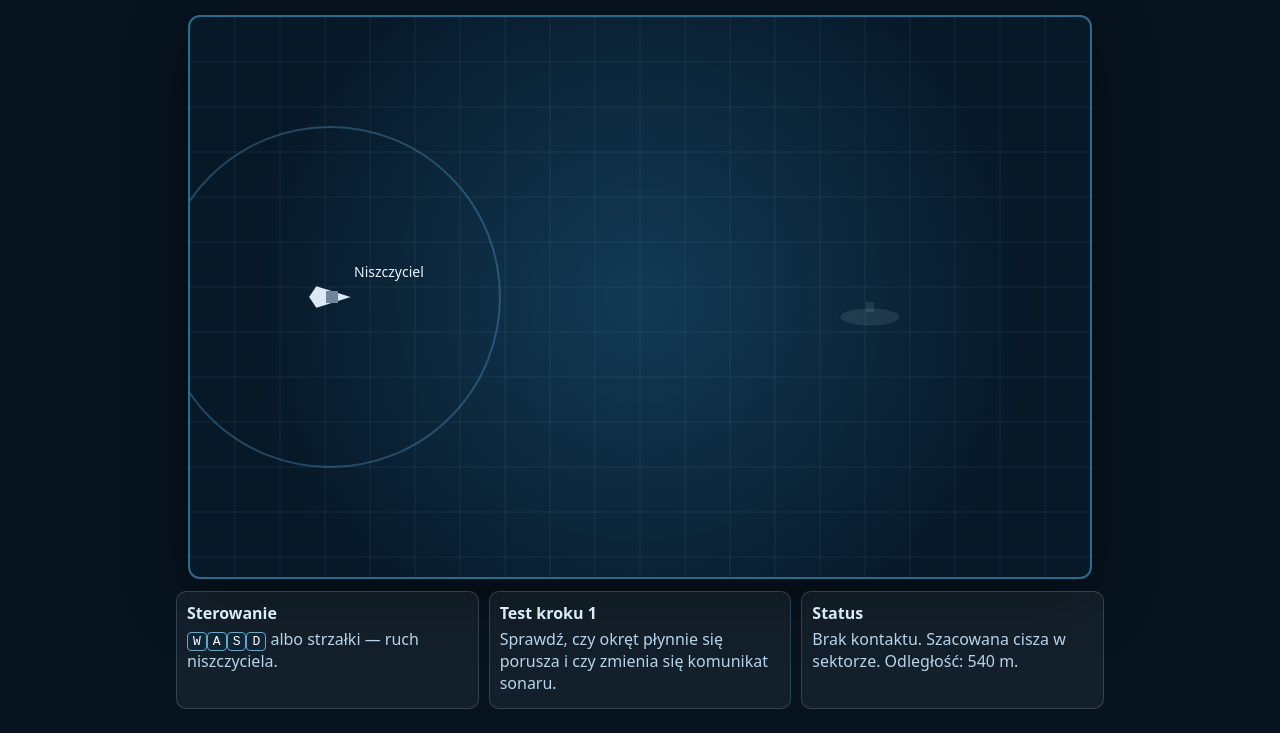
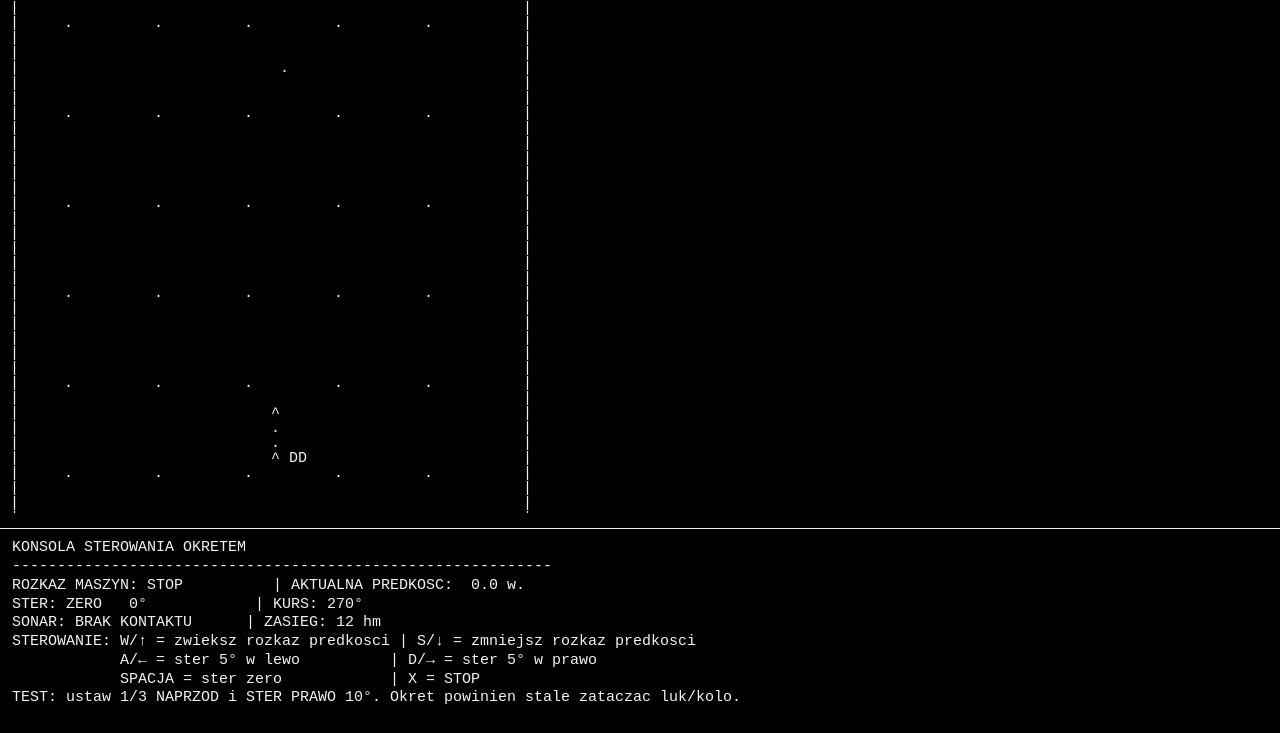
Before and after one commit to DabTheMatt/destroyer, a plain HTML site: page index.html in a window 1280 px wide. Shown: the part 82-815 px from the top of the page. Drawn offline with Linux system fonts and the light colour scheme.

Commit message:
Update index.html ascii

```diff
--- a/index.html
+++ b/index.html
@@ -3,273 +3,266 @@
 <head>
   <meta charset="UTF-8" />
   <meta name="viewport" content="width=device-width, initial-scale=1.0" />
-  <title>U-Booty i Niszczyciele — prototyp</title>
+  <title>U-Booty i Niszczyciele — ASCII</title>
   <style>
+    :root {
+      --bg: #000;
+      --fg: #f2f2f2;
+      --muted: #a8a8a8;
+    }
+
+    * { box-sizing: border-box; }
+
     body {
       margin: 0;
-      background: #07131f;
-      color: #e8f4ff;
-      font-family: system-ui, -apple-system, BlinkMacSystemFont, "Segoe UI", sans-serif;
+      background: var(--bg);
+      color: var(--fg);
+      font-family: "Courier New", Courier, monospace;
+      height: 100vh;
+      overflow: hidden;
       display: flex;
       flex-direction: column;
-      align-items: center;
-      min-height: 100vh;
     }
 
-    header {
-      width: min(960px, 100%);
-      padding: 16px;
-      box-sizing: border-box;
+    #screen {
+      flex: 1;
+      white-space: pre;
+      line-height: 1;
+      font-size: 15px;
+      padding: 8px 10px;
+      overflow: hidden;
+      user-select: none;
     }
 
-    h1 {
-      margin: 0 0 6px;
-      font-size: 24px;
-    }
-
-    p {
-      margin: 4px 0;
-      color: #b7d4ea;
-    }
-
-    canvas {
-      background: radial-gradient(circle at center, #123a55 0%, #071827 75%);
-      border: 2px solid #2a6b8d;
-      border-radius: 12px;
-      box-shadow: 0 20px 60px rgba(0, 0, 0, 0.4);
-      max-width: 96vw;
-      max-height: 72vh;
-    }
-
-    .panel {
-      width: min(960px, 100%);
-      padding: 12px 16px 24px;
-      box-sizing: border-box;
-      display: grid;
-      grid-template-columns: repeat(auto-fit, minmax(220px, 1fr));
-      gap: 10px;
-      color: #d8ecfa;
-    }
-
-    .card {
-      border: 1px solid rgba(170, 220, 255, 0.2);
-      background: rgba(255, 255, 255, 0.05);
-      border-radius: 10px;
-      padding: 10px;
-    }
-
-    kbd {
-      background: #0f2435;
-      border: 1px solid #6ba4c4;
-      border-radius: 4px;
-      padding: 1px 5px;
-      color: white;
+    #console {
+      border-top: 1px solid var(--fg);
+      padding: 10px 12px;
+      min-height: 138px;
+      white-space: pre-wrap;
+      font-size: 15px;
+      line-height: 1.25;
     }
   </style>
 </head>
 <body>
-  <header>
-    <h1>U-Booty i Niszczyciele — krok 1</h1>
-    <p>Cel prototypu: poruszaj niszczycielem i wykryj U-Boota sonarem.</p>
-  </header>
-
-  <canvas id="game" width="900" height="560"></canvas>
-
-  <section class="panel">
-    <div class="card">
-      <strong>Sterowanie</strong>
-      <p><kbd>W</kbd><kbd>A</kbd><kbd>S</kbd><kbd>D</kbd> albo strzałki — ruch niszczyciela.</p>
-    </div>
-    <div class="card">
-      <strong>Test kroku 1</strong>
-      <p>Sprawdź, czy okręt płynnie się porusza i czy zmienia się komunikat sonaru.</p>
-    </div>
-    <div class="card">
-      <strong>Status</strong>
-      <p id="status">Uruchamianie...</p>
-    </div>
-  </section>
+  <pre id="screen"></pre>
+  <div id="console"></div>
 
   <script>
-    const canvas = document.getElementById("game");
-    const ctx = canvas.getContext("2d");
-    const statusEl = document.getElementById("status");
+    const screen = document.getElementById("screen");
+    const consolePanel = document.getElementById("console");
 
-    const keys = new Set();
+    // Bardziej wertykalna mapa: mniej kolumn, więcej wierszy.
+    const COLS = 58;
+    const ROWS = 42;
 
-    const destroyer = {
-      x: 140,
-      y: 280,
-      radius: 16,
-      speed: 180,
-      heading: 0
+    const keysPressed = new Set();
+    const keysHandled = new Set();
+
+    const speedOrders = [
+      { name: "STOP", value: 0 },
+      { name: "1/3 NAPRZOD", value: 2.5 },
+      { name: "2/3 NAPRZOD", value: 5.0 },
+      { name: "CALA NAPRZOD", value: 7.5 },
+      { name: "FLANKA", value: 10.0 }
+    ];
+
+    const ship = {
+      x: 29,
+      y: 34,
+      heading: -Math.PI / 2,
+      speed: 0,
+      targetSpeedIndex: 0,
+      rudder: 0,
+      maxRudder: 30,
+      acceleration: 1.2
     };
 
     const uboat = {
-      x: 680,
-      y: 300,
-      radius: 14,
+      x: 30,
+      y: 8,
       detected: false
     };
 
-    const sonar = {
-      range: 170
-    };
+    const sonar = { range: 12 };
 
     let lastTime = performance.now();
 
     window.addEventListener("keydown", (event) => {
-      keys.add(event.key.toLowerCase());
+      const key = event.key.toLowerCase();
+      keysPressed.add(key);
+      if (["arrowup", "arrowdown", "arrowleft", "arrowright", " "].includes(key)) {
+        event.preventDefault();
+      }
     });
 
     window.addEventListener("keyup", (event) => {
-      keys.delete(event.key.toLowerCase());
+      const key = event.key.toLowerCase();
+      keysPressed.delete(key);
+      keysHandled.delete(key);
     });
+
+    function wasPressedOnce(key) {
+      if (keysPressed.has(key) && !keysHandled.has(key)) {
+        keysHandled.add(key);
+        return true;
+      }
+      return false;
+    }
 
     function clamp(value, min, max) {
       return Math.max(min, Math.min(max, value));
     }
 
     function distance(a, b) {
-      const dx = a.x - b.x;
-      const dy = a.y - b.y;
-      return Math.hypot(dx, dy);
+      return Math.hypot(a.x - b.x, a.y - b.y);
     }
 
-    function update(dt) {
-      let dx = 0;
-      let dy = 0;
+    function angleToGlyph(angle) {
+      const normalized = ((angle % (Math.PI * 2)) + Math.PI * 2) % (Math.PI * 2);
+      const sector = Math.round(normalized / (Math.PI / 4)) % 8;
+      return [">", "\\", "v", "/", "<", "\\", "^", "/"][sector];
+    }
 
-      if (keys.has("arrowup") || keys.has("w")) dy -= 1;
-      if (keys.has("arrowdown") || keys.has("s")) dy += 1;
-      if (keys.has("arrowleft") || keys.has("a")) dx -= 1;
-      if (keys.has("arrowright") || keys.has("d")) dx += 1;
+    function put(grid, x, y, char) {
+      const ix = Math.round(x);
+      const iy = Math.round(y);
+      if (ix >= 0 && ix < COLS && iy >= 0 && iy < ROWS) grid[iy][ix] = char;
+    }
 
-      if (dx !== 0 || dy !== 0) {
-        const length = Math.hypot(dx, dy);
-        dx /= length;
-        dy /= length;
+    function drawText(grid, x, y, text) {
+      for (let i = 0; i < text.length; i++) put(grid, x + i, y, text[i]);
+    }
 
-        destroyer.x += dx * destroyer.speed * dt;
-        destroyer.y += dy * destroyer.speed * dt;
-        destroyer.heading = Math.atan2(dy, dx);
+    function updateOrders() {
+      if (wasPressedOnce("arrowup") || wasPressedOnce("w")) {
+        ship.targetSpeedIndex = clamp(ship.targetSpeedIndex + 1, 0, speedOrders.length - 1);
       }
 
-      destroyer.x = clamp(destroyer.x, destroyer.radius, canvas.width - destroyer.radius);
-      destroyer.y = clamp(destroyer.y, destroyer.radius, canvas.height - destroyer.radius);
+      if (wasPressedOnce("arrowdown") || wasPressedOnce("s")) {
+        ship.targetSpeedIndex = clamp(ship.targetSpeedIndex - 1, 0, speedOrders.length - 1);
+      }
 
-      const d = distance(destroyer, uboat);
-      uboat.detected = d <= sonar.range;
+      if (wasPressedOnce("arrowleft") || wasPressedOnce("a")) {
+        ship.rudder = clamp(ship.rudder - 5, -ship.maxRudder, ship.maxRudder);
+      }
 
-      if (uboat.detected) {
-        statusEl.textContent = `Kontakt sonarowy! Odległość: ${Math.round(d)} m.`;
-      } else {
-        statusEl.textContent = `Brak kontaktu. Szacowana cisza w sektorze. Odległość: ${Math.round(d)} m.`;
+      if (wasPressedOnce("arrowright") || wasPressedOnce("d")) {
+        ship.rudder = clamp(ship.rudder + 5, -ship.maxRudder, ship.maxRudder);
       }
+
+      if (wasPressedOnce(" ")) ship.rudder = 0;
+      if (wasPressedOnce("x")) ship.targetSpeedIndex = 0;
     }
 
-    function drawGrid() {
-      ctx.save();
-      ctx.strokeStyle = "rgba(180, 230, 255, 0.08)";
-      ctx.lineWidth = 1;
+    function updatePhysics(dt) {
+      const targetSpeed = speedOrders[ship.targetSpeedIndex].value;
 
-      for (let x = 0; x <= canvas.width; x += 45) {
-        ctx.beginPath();
-        ctx.moveTo(x, 0);
-        ctx.lineTo(x, canvas.height);
-        ctx.stroke();
+      if (ship.speed < targetSpeed) {
+        ship.speed = Math.min(targetSpeed, ship.speed + ship.acceleration * dt);
+      } else if (ship.speed > targetSpeed) {
+        ship.speed = Math.max(targetSpeed, ship.speed - ship.acceleration * dt);
       }
 
-      for (let y = 0; y <= canvas.height; y += 45) {
-        ctx.beginPath();
-        ctx.moveTo(0, y);
-        ctx.lineTo(canvas.width, y);
-        ctx.stroke();
-      }
+      // Stały ster daje stały skręt. Im większa prędkość i wychylenie, tym ciaśniejszy zwrot.
+      const speedFactor = ship.speed / 10;
+      const rudderFactor = ship.rudder / ship.maxRudder;
+      const turnRate = rudderFactor * speedFactor * 0.9;
+      ship.heading += turnRate * dt;
 
-      ctx.restore();
-    }
+      // Znakowa mapa jest wyższa niż szersza, więc ruch Y ma inną skalę.
+      ship.x += Math.cos(ship.heading) * ship.speed * dt * 1.55;
+      ship.y += Math.sin(ship.heading) * ship.speed * dt * 0.78;
 
-    function drawSonar() {
-      ctx.save();
-      ctx.strokeStyle = uboat.detected ? "rgba(124, 255, 174, 0.55)" : "rgba(110, 195, 255, 0.28)";
-      ctx.lineWidth = 2;
-      ctx.beginPath();
-      ctx.arc(destroyer.x, destroyer.y, sonar.range, 0, Math.PI * 2);
-      ctx.stroke();
-      ctx.restore();
-    }
+      // Zawijanie mapy na krawędziach, jak na dużym stole taktycznym.
+      if (ship.x < 2) ship.x = COLS - 3;
+      if (ship.x > COLS - 3) ship.x = 2;
+      if (ship.y < 2) ship.y = ROWS - 3;
+      if (ship.y > ROWS - 3) ship.y = 2;
 
-    function drawDestroyer() {
-      ctx.save();
-      ctx.translate(destroyer.x, destroyer.y);
-      ctx.rotate(destroyer.heading);
-
-      ctx.fillStyle = "#dbe9f4";
-      ctx.strokeStyle = "#0d2333";
-      ctx.lineWidth = 2;
-
-      ctx.beginPath();
-      ctx.moveTo(24, 0);
-      ctx.lineTo(-14, -12);
-      ctx.lineTo(-22, 0);
-      ctx.lineTo(-14, 12);
-      ctx.closePath();
-      ctx.fill();
-      ctx.stroke();
-
-      ctx.fillStyle = "#6e8798";
-      ctx.fillRect(-4, -6, 12, 12);
-
-      ctx.restore();
-    }
-
-    function drawUboat() {
-      ctx.save();
-      ctx.translate(uboat.x, uboat.y);
-
-      ctx.globalAlpha = uboat.detected ? 1 : 0.14;
-      ctx.fillStyle = uboat.detected ? "#7cffae" : "#9ab4c4";
-      ctx.strokeStyle = "#031016";
-      ctx.lineWidth = 2;
-
-      ctx.beginPath();
-      ctx.ellipse(0, 0, 30, 9, 0, 0, Math.PI * 2);
-      ctx.fill();
-      ctx.stroke();
-
-      ctx.fillRect(-4, -15, 8, 10);
-
-      ctx.restore();
-    }
-
-    function drawLabels() {
-      ctx.save();
-      ctx.font = "14px system-ui";
-      ctx.fillStyle = "#e8f4ff";
-      ctx.fillText("Niszczyciel", destroyer.x + 24, destroyer.y - 20);
-
-      if (uboat.detected) {
-        ctx.fillStyle = "#7cffae";
-        ctx.fillText("U-Boot wykryty", uboat.x + 34, uboat.y - 20);
-      }
-
-      ctx.restore();
+      uboat.detected = distance(ship, uboat) <= sonar.range;
     }
 
     function render() {
-      ctx.clearRect(0, 0, canvas.width, canvas.height);
-      drawGrid();
-      drawSonar();
-      drawUboat();
-      drawDestroyer();
-      drawLabels();
+      const grid = Array.from({ length: ROWS }, () => Array.from({ length: COLS }, () => " "));
+
+      for (let x = 0; x < COLS; x++) {
+        put(grid, x, 0, "-");
+        put(grid, x, ROWS - 1, "-");
+      }
+      for (let y = 0; y < ROWS; y++) {
+        put(grid, 0, y, "|");
+        put(grid, COLS - 1, y, "|");
+      }
+      put(grid, 0, 0, "+"); put(grid, COLS - 1, 0, "+");
+      put(grid, 0, ROWS - 1, "+"); put(grid, COLS - 1, ROWS - 1, "+");
+
+      for (let x = 6; x < COLS - 6; x += 10) {
+        for (let y = 5; y < ROWS - 4; y += 6) put(grid, x, y, ".");
+      }
+
+      drawText(grid, 3, 1, "ATLANTYK / EKRAN TAKTYCZNY ASCII");
+
+      const sx = Math.round(ship.x);
+      const sy = Math.round(ship.y);
+
+      // Wektor kierunku przed okrętem.
+      const vx1 = ship.x + Math.cos(ship.heading) * 2;
+      const vy1 = ship.y + Math.sin(ship.heading) * 1;
+      const vx2 = ship.x + Math.cos(ship.heading) * 4;
+      const vy2 = ship.y + Math.sin(ship.heading) * 2;
+      const vx3 = ship.x + Math.cos(ship.heading) * 6;
+      const vy3 = ship.y + Math.sin(ship.heading) * 3;
+
+      put(grid, vx1, vy1, ".");
+      put(grid, vx2, vy2, ".");
+      put(grid, vx3, vy3, angleToGlyph(ship.heading));
+
+      put(grid, sx, sy, angleToGlyph(ship.heading));
+      drawText(grid, sx + 2, sy, "DD");
+
+      if (uboat.detected) {
+        put(grid, uboat.x, uboat.y, "U");
+        drawText(grid, uboat.x + 2, uboat.y, "KONTAKT");
+      } else {
+        put(grid, uboat.x, uboat.y, ".");
+      }
+
+      const d = distance(ship, uboat);
+      drawText(grid, 3, ROWS - 2, `${uboat.detected ? "SONAR: KONTAKT" : "SONAR: CISZA"} / DYSTANS ${Math.round(d)} hm`);
+
+      screen.textContent = grid.map(row => row.join("")).join("\n");
+
+      const order = speedOrders[ship.targetSpeedIndex];
+      const headingDeg = (((ship.heading * 180 / Math.PI) % 360) + 360) % 360;
+      const rudderSide = ship.rudder < 0 ? "LEWO " : ship.rudder > 0 ? "PRAWO" : "ZERO ";
+      const rudderAbs = Math.abs(ship.rudder).toFixed(0).padStart(2);
+
+      consolePanel.textContent =
+`KONSOLA STEROWANIA OKRETEM
+` +
+`------------------------------------------------------------
+` +
+`ROZKAZ MASZYN: ${order.name.padEnd(13)} | AKTUALNA PREDKOSC: ${ship.speed.toFixed(1).padStart(4)} w.
+` +
+`STER: ${rudderSide} ${rudderAbs}°            | KURS: ${headingDeg.toFixed(0).padStart(3)}°
+` +
+`SONAR: ${uboat.detected ? "KONTAKT ZANURZONY" : "BRAK KONTAKTU"}      | ZASIEG: ${sonar.range} hm
+` +
+`STEROWANIE: W/↑ = zwieksz rozkaz predkosci | S/↓ = zmniejsz rozkaz predkosci
+` +
+`            A/← = ster 5° w lewo          | D/→ = ster 5° w prawo
+` +
+`            SPACJA = ster zero            | X = STOP
+` +
+`TEST: ustaw 1/3 NAPRZOD i STER PRAWO 10°. Okret powinien stale zataczac luk/kolo.`;
     }
 
     function loop(now) {
       const dt = Math.min((now - lastTime) / 1000, 0.05);
       lastTime = now;
-      update(dt);
+      updateOrders();
+      updatePhysics(dt);
       render();
       requestAnimationFrame(loop);
     }
```
